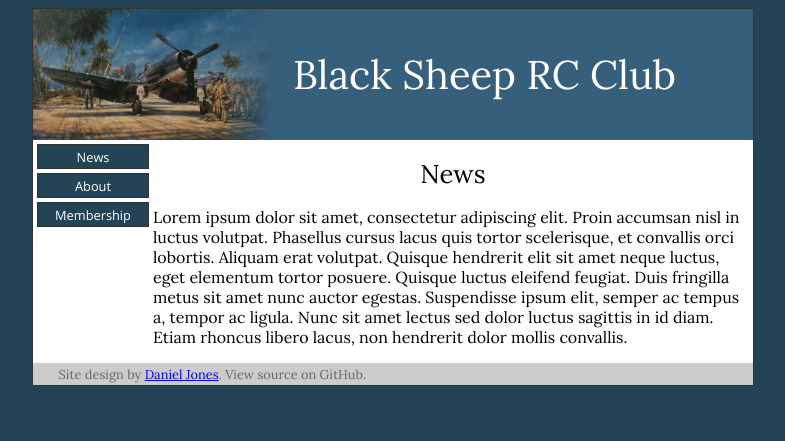
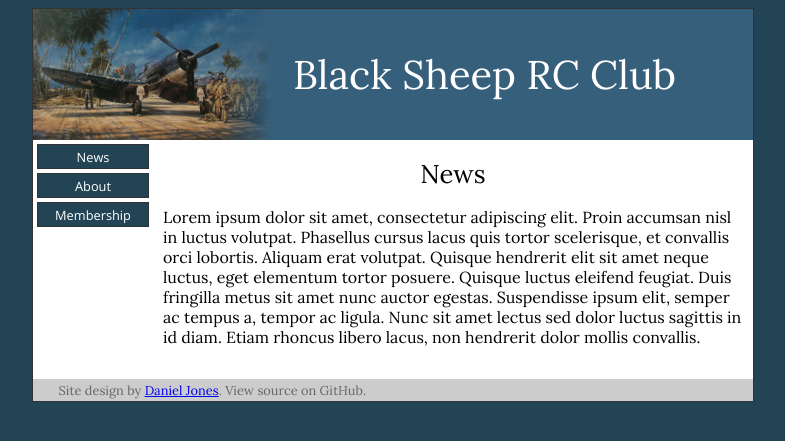
Before and after one commit to tortxof/blacksheeprcclub-www, a Jekyll site: the page built from index.html, in a window 1280 px wide. Shown: the top 441 px of the page, without its empty margins (247-1032 px from the left). Built offline with Jekyll 4.4.1, drawn with Linux system fonts in a browser that asks for light colours.

Commit message:
Added site icon. Added content padding.

```diff
--- a/_layouts/default.html
+++ b/_layouts/default.html
@@ -4,11 +4,12 @@
 <meta charset="UTF-8" />
 <meta name="author" content="Daniel Jones" />
 <meta name="keywords" content="" />
-<meta name="description" content="" />
+<meta name="description" content="{{ site.description }}" />
 <link rel="canonical" href="{{ site.url }}{{ page.url | replace:'index.html',''}}" />
 <link href="http://fonts.googleapis.com/css?family=Open+Sans|Lora" rel="stylesheet" type="text/css">
 <link href="/stylesheet.css" rel="stylesheet" type="text/css" />
 <link rel="alternate" type="application/rss+xml" title="{{ site.name }}" href="/feed.xml" />
+<link rel="icon" type="image/png" href="/images/icon.png" />
 <meta name="viewport" content="width=device-width, initial-scale=1.0" />
 <title>{{ site.name }} - {{ page.title }}</title>
 </head>
--- a/stylesheet.css
+++ b/stylesheet.css
@@ -75,7 +75,8 @@
 
 #content {
 float:right;
-width:600px;
+width:580px;
+padding:0 10px 1em 10px;
 }
 
 #footer {
```
Also changed, not shown: assets/icon.svg (added), images/icon.png (added).
